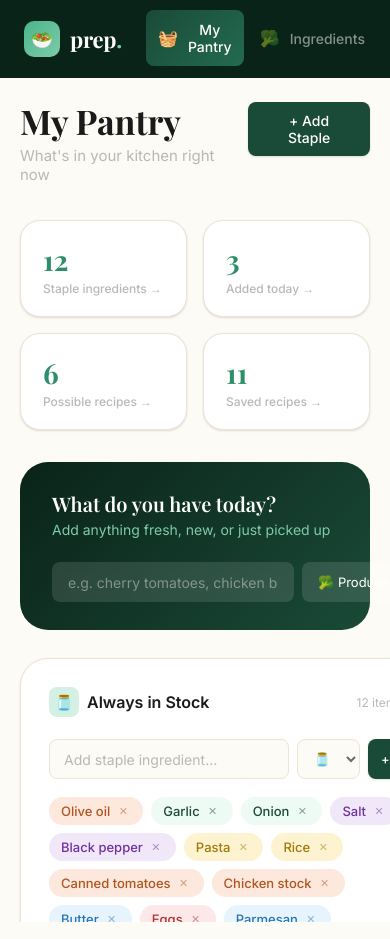
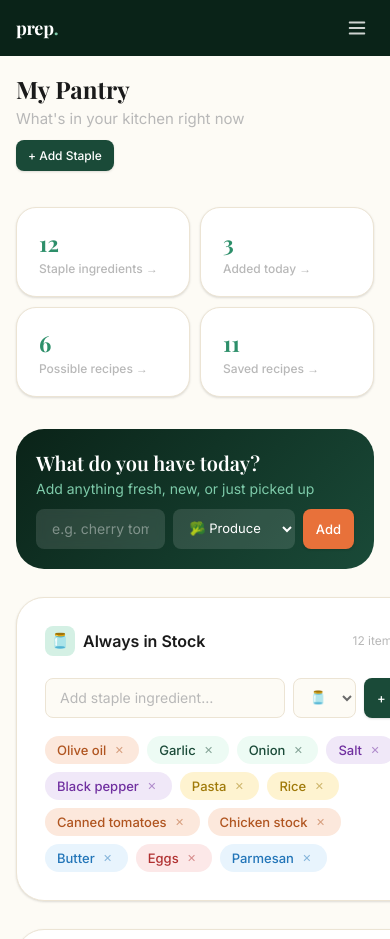
Before and after one commit to michaellane1994/prep-app, a plain HTML site: page index.html in a window 390 px wide. Shown: the top 939 px of the page. Drawn offline with nearby package versions, Linux system fonts and the light colour scheme.

Commit message:
Mobile responsive layout — slide-in sidebar, topbar, stacked cards

```diff
--- a/index.html
+++ b/index.html
@@ -382,23 +382,86 @@ textarea.form-input { resize:vertical; min-height:80px; }
 .toast.success { background:var(--green-700); }
 @keyframes toastIn { from{opacity:0;transform:translateY(10px)} to{opacity:1;transform:translateY(0)} }
 
+/* ─── Mobile topbar ──────────────────────────────────────────────────────── */
+.mobile-topbar { display:none; position:fixed; top:0; left:0; right:0; height:56px; background:var(--sidebar-bg); z-index:100; align-items:center; justify-content:space-between; padding:0 16px; }
+.mobile-topbar-logo { font-family:'Playfair Display',serif; font-size:18px; font-weight:700; color:#fff; letter-spacing:-.3px; }
+.mobile-topbar-logo span { color:var(--green-300); }
+.mobile-topbar-right { display:flex; align-items:center; gap:8px; }
+.hamburger { background:none; border:none; cursor:pointer; padding:6px; color:rgba(255,255,255,.8); display:flex; align-items:center; justify-content:center; }
+.hamburger svg { width:22px; height:22px; display:block; }
+.sidebar-overlay { display:none; position:fixed; inset:0; background:rgba(0,0,0,.5); z-index:98; }
+.sidebar-overlay.open { display:block; }
+
 /* ─── Responsive ─────────────────────────────────────────────────────────── */
-@media(max-width:900px){
-  .app{grid-template-columns:1fr;grid-template-rows:auto 1fr;}
-  .sidebar{height:auto;flex-direction:row;position:sticky;top:0;z-index:50;padding:10px 16px;overflow-x:auto;overflow-y:hidden;}
-  .logo{margin-bottom:0;margin-right:16px;}
-  .nav-section{display:flex;gap:4px;margin-bottom:0;align-items:center;}
-  .nav-label,.sidebar-spacer,.dark-row,.sync-panel{display:none;}
-  .section{padding:24px 20px;}
-  .pantry-grid{grid-template-columns:1fr;}
-  .stats-row{grid-template-columns:repeat(2,1fr);}
-  .today-banner{flex-direction:column;align-items:flex-start;}
-  .today-input-row{max-width:100%;width:100%;}
+@media(max-width:768px){
+  .app { grid-template-columns:1fr; }
+  .mobile-topbar { display:flex; }
+
+  /* Sidebar slides in from left */
+  .sidebar { position:fixed; top:0; left:0; height:100vh; z-index:99; transform:translateX(-100%); transition:transform .25s ease; width:260px; }
+  .sidebar.open { transform:translateX(0); }
+
+  .main { height:auto; min-height:100vh; padding-top:56px; }
+  .section { padding:20px 16px; }
+
+  /* Stats */
+  .stats-row { grid-template-columns:repeat(2,1fr); gap:10px; }
+  .stat-num { font-size:22px; }
+
+  /* Pantry */
+  .pantry-grid { grid-template-columns:1fr; }
+  .today-banner { flex-direction:column; align-items:flex-start; gap:12px; padding:20px; }
+  .today-input-row { max-width:100%; width:100%; flex-wrap:wrap; }
+  .today-input { min-width:0; width:100%; }
+  .today-cat-select { flex:1; }
+
+  /* Recipes */
+  .recipes-grid { grid-template-columns:1fr; }
+  .recipe-filters { gap:6px; overflow-x:auto; flex-wrap:nowrap; padding-bottom:4px; -webkit-overflow-scrolling:touch; }
+  .filter-chip { white-space:nowrap; flex-shrink:0; }
+  .header-actions { flex-wrap:wrap; gap:6px; }
+  .header-actions .btn { font-size:12px; padding:8px 12px; }
+  .page-title { font-size:24px; }
+  .page-header { flex-direction:column; align-items:flex-start; gap:12px; }
+
+  /* Ingredients columns */
+  .ing-columns { grid-template-columns:1fr; }
+
+  /* Recipe detail modal */
+  .recipe-detail-meta { flex-wrap:wrap; gap:8px; }
+  .detail-meta-item { min-width:calc(50% - 8px); }
+
+  /* Modals */
+  .modal-overlay { align-items:flex-end; padding:0; }
+  .modal { border-radius:var(--radius-xl) var(--radius-xl) 0 0; max-height:90vh; overflow-y:auto; }
+  .modal-wide { max-width:100%; }
+  .web-recipes-grid { grid-template-columns:repeat(2,1fr); max-height:50vh; }
+
+  /* Settings */
+  .settings-card { padding:20px 16px; }
+
+  /* Toast bottom-left on mobile so it doesn't overlap content */
+  .toast-container { bottom:16px; right:16px; left:16px; }
+  .toast { min-width:0; width:100%; }
+
+  /* Sync panel in sidebar — keep visible */
+  .sync-panel { margin-top:16px; }
 }
 </style>
 </head>
 <body>
 <div class="app">
+
+<!-- ── Mobile Topbar ─────────────────────────────────────────────────────── -->
+<header class="mobile-topbar">
+  <div class="mobile-topbar-logo">prep<span>.</span></div>
+  <div class="mobile-topbar-right">
+    <button class="hamburger" onclick="toggleSidebar()" aria-label="Menu">
+      <svg fill="none" viewBox="0 0 24 24" stroke="currentColor" stroke-width="2"><path stroke-linecap="round" stroke-linejoin="round" d="M4 6h16M4 12h16M4 18h16"/></svg>
+    </button>
+  </div>
+</header>
+<div class="sidebar-overlay" id="sidebar-overlay" onclick="closeSidebar()"></div>
 
 <!-- ── Sidebar ───────────────────────────────────────────────────────────── -->
 <aside class="sidebar">
@@ -1704,7 +1767,16 @@ function updateStats() {
 /* ═══════════════════════════════════════════════════════════════════════════
    SECTIONS / MODALS
 ═══════════════════════════════════════════════════════════════════════════ */
+function toggleSidebar() {
+  document.querySelector('.sidebar').classList.toggle('open');
+  document.getElementById('sidebar-overlay').classList.toggle('open');
+}
+function closeSidebar() {
+  document.querySelector('.sidebar').classList.remove('open');
+  document.getElementById('sidebar-overlay').classList.remove('open');
+}
 function showSection(name) {
+  if (window.innerWidth <= 768) closeSidebar();
   document.querySelectorAll('.section').forEach(s=>s.classList.remove('active'));
   document.getElementById('section-'+name).classList.add('active');
   document.querySelectorAll('.nav-btn').forEach(b=>b.classList.remove('active'));
```
